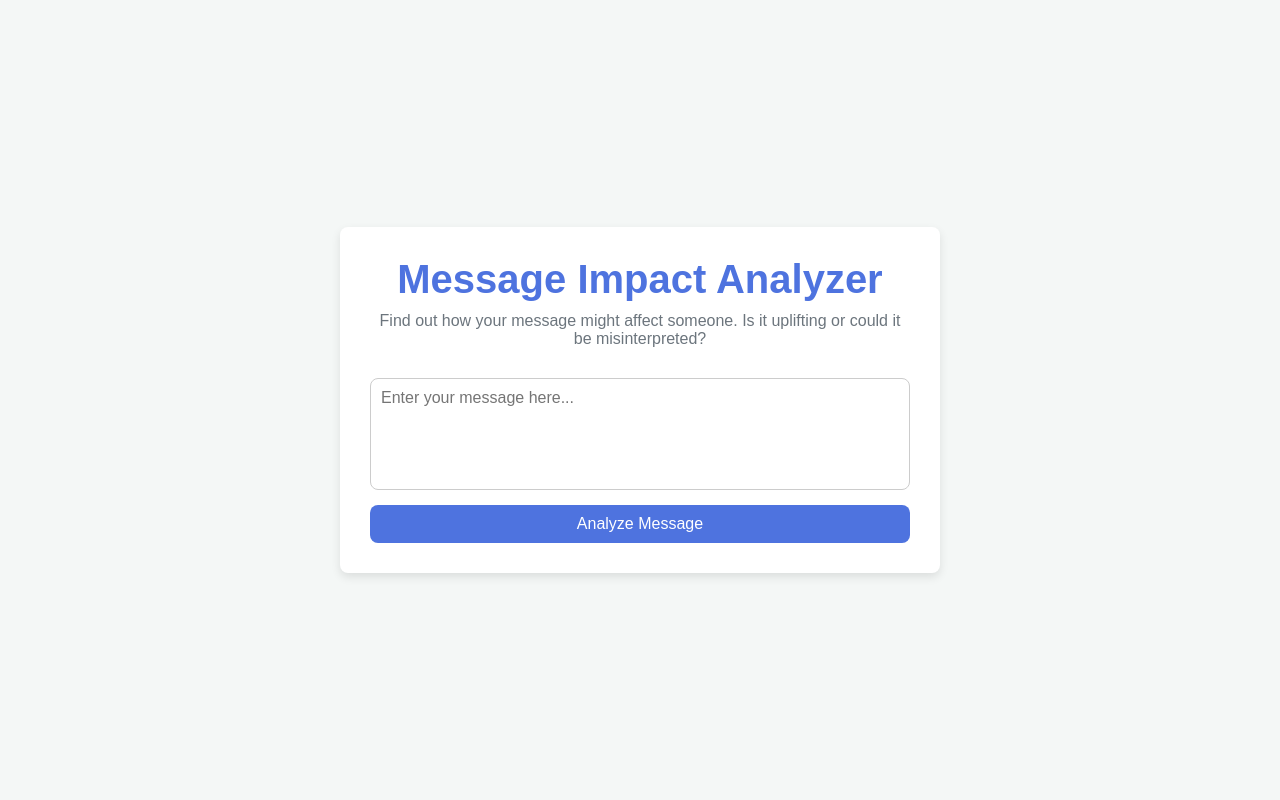
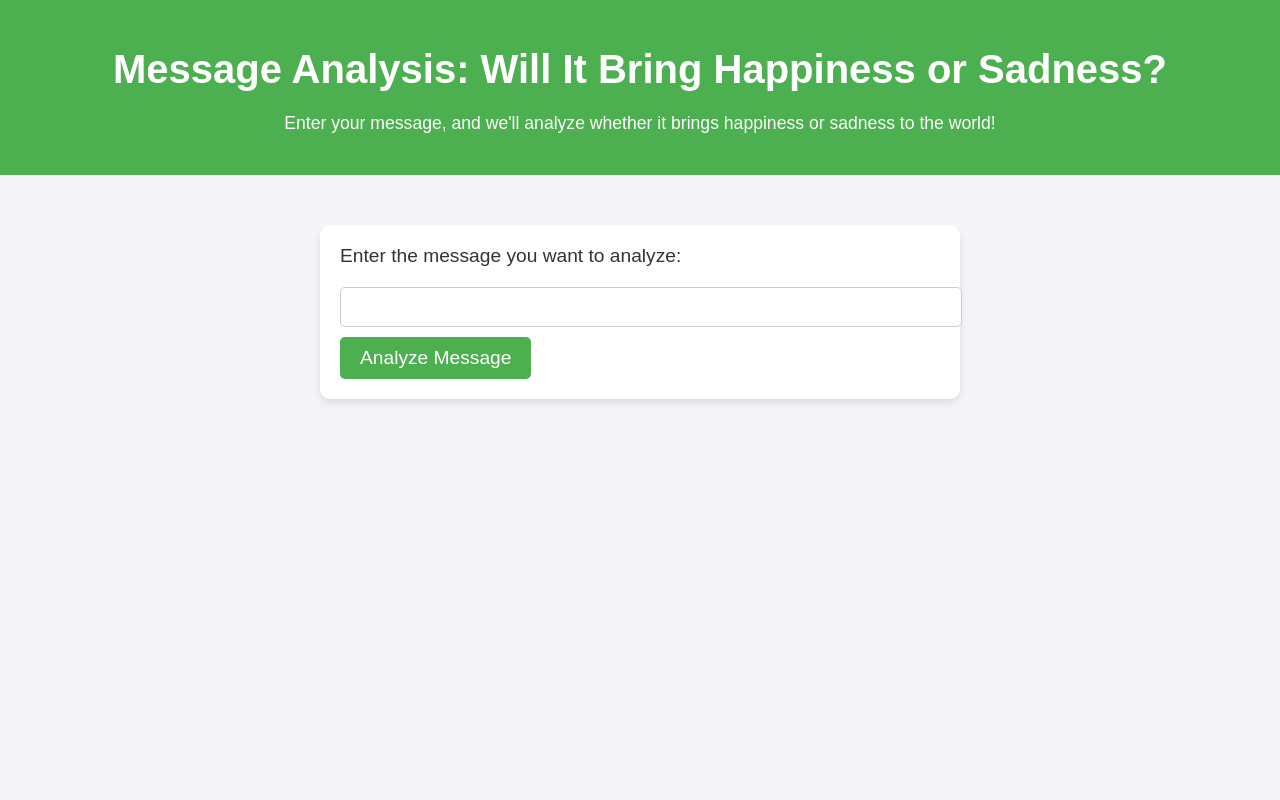
Before and after one commit to MitVinay/Emotion-mlops, a Flask app: page / in a window 1280 px wide. Run offline with Flask 3, Linux system fonts and the light colour scheme; parts of the project's set-up code (start-up, migrations or seed data) failed here and were passed over.

Commit message:
Flask app tested

```diff
--- a/flask_app/app.py
+++ b/flask_app/app.py
@@ -1,29 +1,37 @@
 from flask import Flask, render_template, request
-from textblob import TextBlob
+import pickle
+
+# Load the vectorizer and model
+with open("/Users/vinaymittal/Monash/Emotion-mlops/models/vectorizer.pkl", "rb") as file:
+    vect = pickle.load(file)
+
+with open("/Users/vinaymittal/Monash/Emotion-mlops/models/model.pkl", "rb") as file:
+    model = pickle.load(file)
 
 app = Flask(__name__)
 
-# Function for sentiment analysis
-def analyze_sentiment(text):
-    # Create a TextBlob object and get the sentiment polarity
-    blob = TextBlob(text)
-    polarity = blob.sentiment.polarity
-    # Classify based on polarity: positive polarity is happy, negative is sad
-    if polarity > 0:
-        return "happy"
-    else:
-        return "sad"
+@app.route("/", methods=["GET", "POST"])
+def home():
+    if request.method == "POST":
+        # Retrieve text input from the form
+        user_input = request.form["text_input"]
+        print(user_input)
 
-@app.route("/", methods=["GET", "POST"])
-def index():
-    sentiment = None
+        # Transform the user input using the vectorizer (make sure it's in a list)
+        feature = vect.transform([user_input])
 
-    # If the form is submitted, get the text and analyze sentiment
-    if request.method == "POST":
-        text = request.form["text"]
-        sentiment = analyze_sentiment(text)
 
-    return render_template("index.html", sentiment=sentiment)
+        # Make prediction using the model
+        result = model.predict(feature)[0]
+
+        # Analyze sentiment (this can be based on the model's output)
+        sentiment = "happy" if result == 1 else "sad"  # Example: Assuming 1 = happy, 0 = sad
+
+        # Return the page with original, transformed text, and the analysis result
+        return render_template('index.html', original=user_input, result=sentiment)
+
+
+    return render_template('index.html')
 
 if __name__ == "__main__":
-    app.run(debug=True, port=8080)
+    app.run(host="127.0.0.1", port=8080)
--- a/flask_app/templates/index.html
+++ b/flask_app/templates/index.html
@@ -3,179 +3,119 @@
 <head>
     <meta charset="UTF-8">
     <meta name="viewport" content="width=device-width, initial-scale=1.0">
-  <title>Message Impact Analyzer</title>
+    <title>Message Analysis - Happiness or Sadness</title>
     <style>
-    /* General styles */
-    * {
+        body {
+            font-family: 'Arial', sans-serif;
+            background-color: #f4f4f9;
+            color: #333;
             margin: 0;
             padding: 0;
-      box-sizing: border-box;
-      font-family: Arial, sans-serif;
-    }
-
-    /* Body and overall layout */
-    body {
-      background-color: #f4f7f6;
-      display: flex;
-      justify-content: center;
-      align-items: center;
-      height: 100vh;
-      padding: 20px;
-    }
-
-    .container {
-      background-color: #fff;
-      border-radius: 8px;
-      box-shadow: 0 4px 10px rgba(0, 0, 0, 0.1);
-      width: 100%;
-      max-width: 600px;
-      padding: 30px;
         }
 
         header {
+            background-color: #4CAF50;
+            color: white;
+            padding: 20px;
             text-align: center;
-      margin-bottom: 30px;
         }
 
         h1 {
-      font-size: 2.5rem;
-      color: #4e73df;
+            font-size: 2.5em;
             margin-bottom: 10px;
         }
 
         p {
-      color: #6c757d;
-      font-size: 1rem;
+            font-size: 1.1em;
+            line-height: 1.6;
         }
 
-    /* Input section */
-    .input-section {
-      display: flex;
-      flex-direction: column;
-      gap: 15px;
+        .container {
+            width: 80%;
+            max-width: 600px;
+            margin: 50px auto;
+            padding: 20px;
+            background-color: white;
+            border-radius: 10px;
+            box-shadow: 0 4px 8px rgba(0, 0, 0, 0.1);
         }
 
-    textarea {
+        label {
+            font-size: 1.2em;
+            margin-bottom: 10px;
+            display: block;
+        }
+
+        input[type="text"] {
             width: 100%;
             padding: 10px;
-      font-size: 1rem;
+            font-size: 1em;
+            margin: 10px 0;
             border: 1px solid #ccc;
-      border-radius: 8px;
-      resize: none;
-      transition: border-color 0.3s ease;
-    }
-
-    textarea:focus {
-      border-color: #4e73df;
+            border-radius: 5px;
         }
 
         button {
+            background-color: #4CAF50;
+            color: white;
+            font-size: 1.2em;
             padding: 10px 20px;
-      background-color: #4e73df;
-      color: white;
             border: none;
-      border-radius: 8px;
-      font-size: 1rem;
+            border-radius: 5px;
             cursor: pointer;
             transition: background-color 0.3s ease;
         }
 
         button:hover {
-      background-color: #2a46a1;
+            background-color: #45a049;
         }
 
-    /* Result section */
-    .result-section {
-      display: none;
+        .result {
+            background-color: #fafafa;
+            padding: 20px;
+            border-radius: 10px;
+            box-shadow: 0 2px 4px rgba(0, 0, 0, 0.1);
             margin-top: 20px;
         }
 
-    .result-section h2 {
-      font-size: 1.75rem;
-      color: #333;
+        .happy {
+            color: #4CAF50;
+            font-weight: bold;
         }
 
-    #resultText {
-      font-size: 1.25rem;
-      color: #28a745;
-      margin-top: 10px;
+        .sad {
+            color: #f44336;
+            font-weight: bold;
         }
 
-    .suggestions {
-      margin-top: 20px;
-      background-color: #f8f9fa;
-      padding: 15px;
-      border-radius: 8px;
-      box-shadow: 0 2px 5px rgba(0, 0, 0, 0.1);
-    }
-
-    .suggestions p {
-      font-size: 1.1rem;
-      color: #6c757d;
-    }
-
-    #suggestionList {
-      margin-top: 10px;
-      list-style-type: none;
-      padding-left: 0;
-    }
-
-    #suggestionList li {
-      font-size: 1rem;
-      color: #007bff;
-    }
     </style>
 </head>
 <body>
-  <div class="container">
     <header>
-      <h1>Message Impact Analyzer</h1>
-      <p>Find out how your message might affect someone. Is it uplifting or could it be misinterpreted?</p>
+        <h1>Message Analysis: Will It Bring Happiness or Sadness?</h1>
+        <p>Enter your message, and we'll analyze whether it brings happiness or sadness to the world!</p>
     </header>
 
-    <div class="input-section">
-      <textarea id="messageInput" placeholder="Enter your message here..." rows="5"></textarea>
-      <button onclick="analyzeMessage()">Analyze Message</button>
+    <div class="container">
+        <form action="/" method="post">
+            <label for="text_input1">Enter the message you want to analyze:</label>
+            <input type="text" id="text_input1" name="text_input" required>
+            <button type="submit">Analyze Message</button>
+        </form>
+
+        {% if original %}
+            <div class="result">
+                <h2>Analysis Result</h2>
+                <p><strong>Original Text:</strong> {{ original }}</p>
+                <p><strong>Lowercase Text:</strong> {{ result }}</p>
+                    <strong>Analysis Result: </strong>
+                    {% if result == 'happy' %}
+                        This message brings a sense of happiness!
+                    {% else %}
+                        This message might bring sadness.
+                    {% endif %}
             </div>
-
-    <div id="resultSection" class="result-section">
-      <h2>Analysis Result:</h2>
-      <p id="resultText">Your message is awaiting analysis...</p>
-      <div id="suggestions" class="suggestions">
-        <p><strong>Suggestions:</strong></p>
-        <ul id="suggestionList">
-          <li>Ensure your tone is clear and positive!</li>
-        </ul>
+        {% endif %}
     </div>
-    </div>
-  </div>
-
-  <script>
-    function analyzeMessage() {
-      const message = document.getElementById('messageInput').value;
-
-      fetch('/analyze', {
-        method: 'POST',
-        headers: { 'Content-Type': 'application/json' },
-        body: JSON.stringify({ message: message })
-      })
-      .then(response => response.json())
-      .then(data => {
-        document.getElementById('resultText').innerText = `The sentiment of your message is: ${data.sentiment}`;
-        const suggestions = data.suggestions;
-        let suggestionList = '';
-        suggestions.forEach(suggestion => {
-          suggestionList += `<li>${suggestion}</li>`;
-        });
-        document.getElementById('suggestionList').innerHTML = suggestionList;
-        document.getElementById('resultSection').style.display = 'block';
-      })
-      .catch(error => {
-        console.error('Error:', error);
-        document.getElementById('resultText').innerText = 'Error analyzing your message. Please try again.';
-        document.getElementById('resultSection').style.display = 'block';
-      });
-    }
-  </script>
 </body>
 </html>
--- a/params.yaml
+++ b/params.yaml
@@ -1,4 +1,4 @@
 data_ingestion:
-  test_size: 0.25
+  test_size: 0.30
 feature_engineering:
   max_features: 1000
```
Also changed, not shown: 1 other file. Lines whose indentation alone changed are shown as unchanged.
